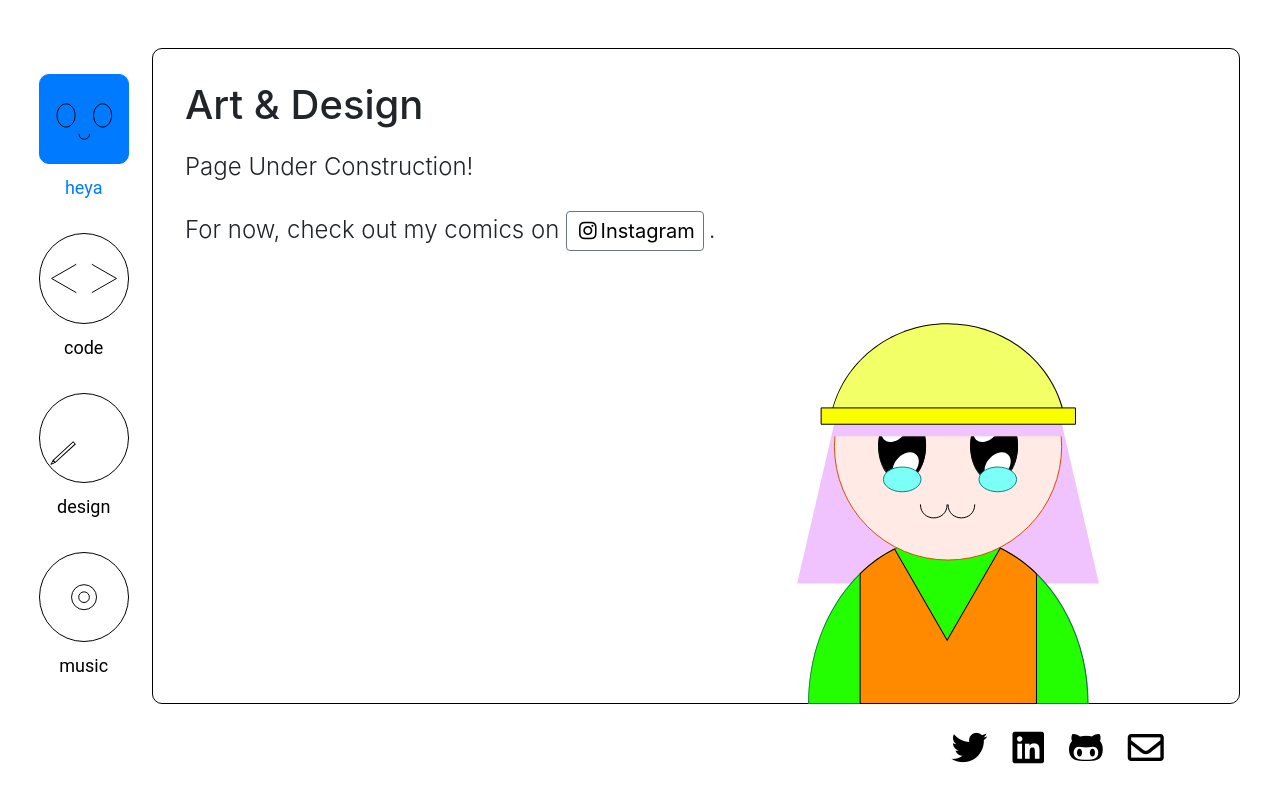
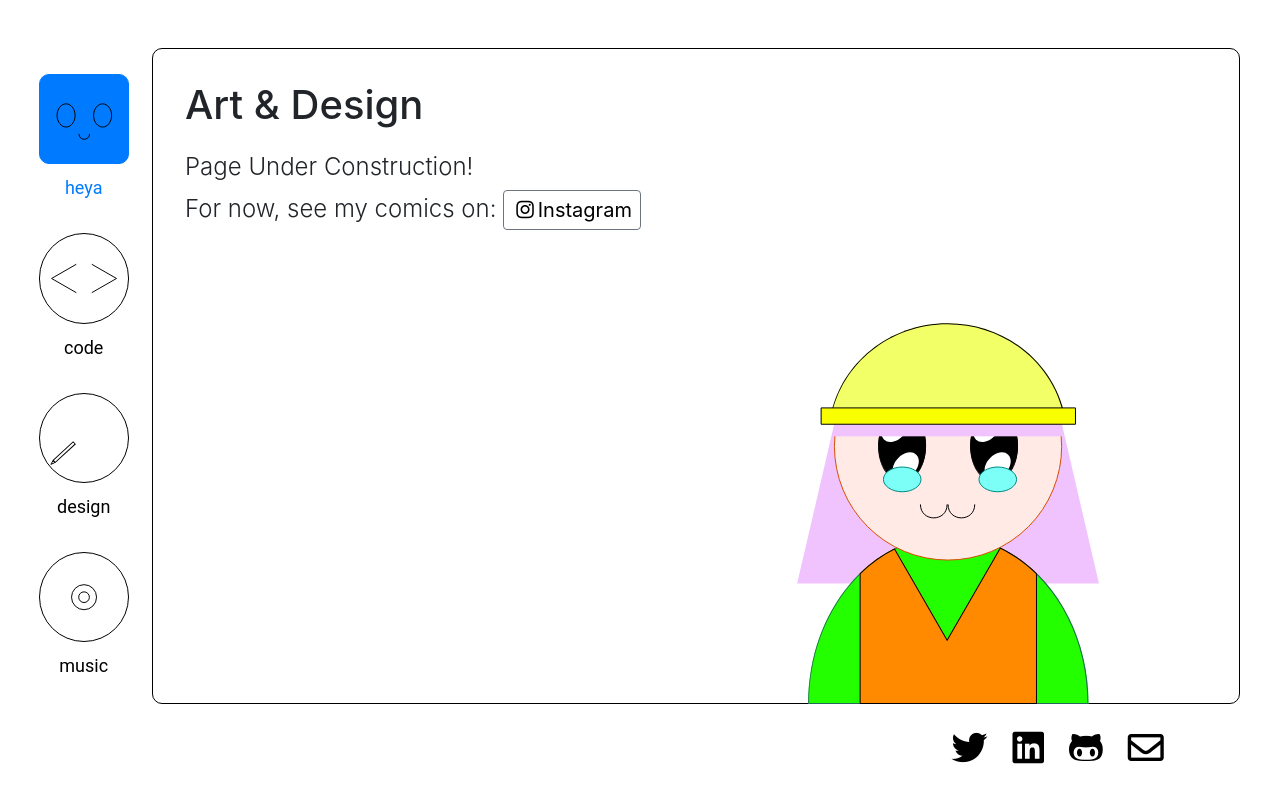
Before and after one commit to Heyabird/portfolio, a React (Create React App) app: page /design in a window 1280 px wide. Built offline with nearby package versions, Linux system fonts and the light colour scheme.

Commit message:
shorten page content on project pages so they are not covered by heya cartoon

```diff
--- a/src/components/pages/Design.js
+++ b/src/components/pages/Design.js
@@ -10,8 +10,8 @@ export const Design = () => (
         <h1>Art & Design</h1>
     </div>
     <div className="page-content">
-        <h4>Page Under Construction! <br/><br/>
-          For now, check out my comics on <Button href="https://instagram.com/heya.comics" target="_blank"><i class="fab fa-instagram"></i>Instagram</Button>.</h4>
+        <h4>Page Under Construction!</h4><h4>
+          For now, see my comics on: <Button href="https://instagram.com/heya.comics" target="_blank"><i class="fab fa-instagram"></i>Instagram</Button></h4>
       <div id="heya-cartoon">
         <img src="/heya_construction_outside.svg" onMouseOver={e => (e.currentTarget.src = "/heya_construction_inside.svg")} onMouseOut={e => (e.currentTarget.src = "/heya_construction_outside.svg")}/>
       </div>
--- a/src/components/pages/NoMatch.js
+++ b/src/components/pages/NoMatch.js
@@ -8,8 +8,8 @@ export const NoMatch = () => (
       <h1>Music & Video</h1>
     </div>
     <div className="page-content">
-      <h4>Page Under Construction! <br/><br/>
-          For now, check out my music on these platforms: <br/> <br/>
+      <h4>Page Under Construction!</h4><h4>
+          For now, check out my music here: <br/> <br/>
           <Button href="https://www.youtube.com/results?search_query=heya+%E3%85%8E%E3%85%87" target="_blank"><i class="fab fa-youtube"></i>Youtube</Button>
           <Button href="https://soundcloud.com/heyaworld" target="_blank"><i class="fab fa-soundcloud"></i>Soundcloud</Button>
           <Button href="https://open.spotify.com/artist/00RTzPyOnRKHjxlfR8f4AB" target="_blank"><i class="fab fa-spotify"></i>Spotify</Button>
```
Also changed, not shown: 1 other file (tests, documents, lock files or other folders).
